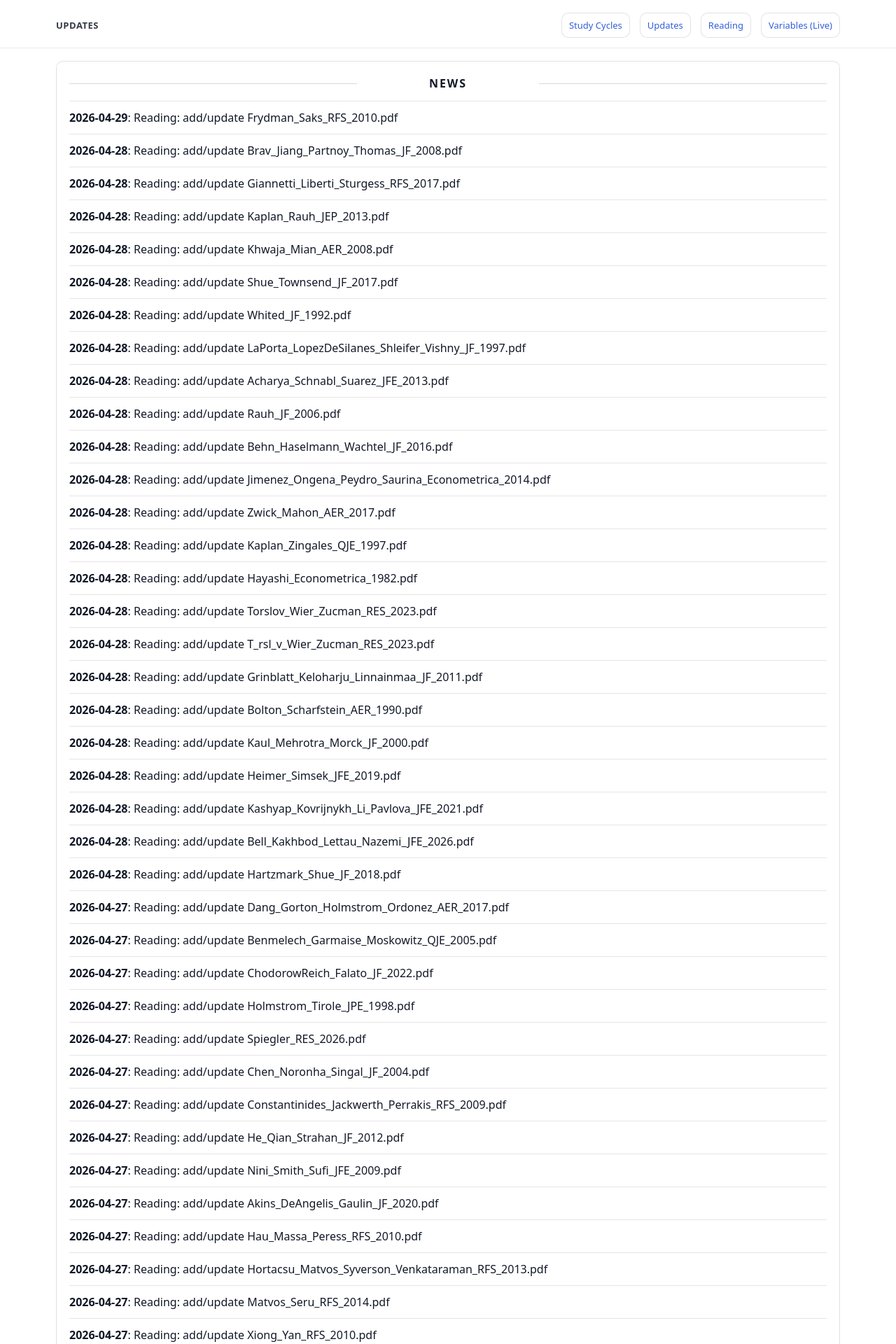
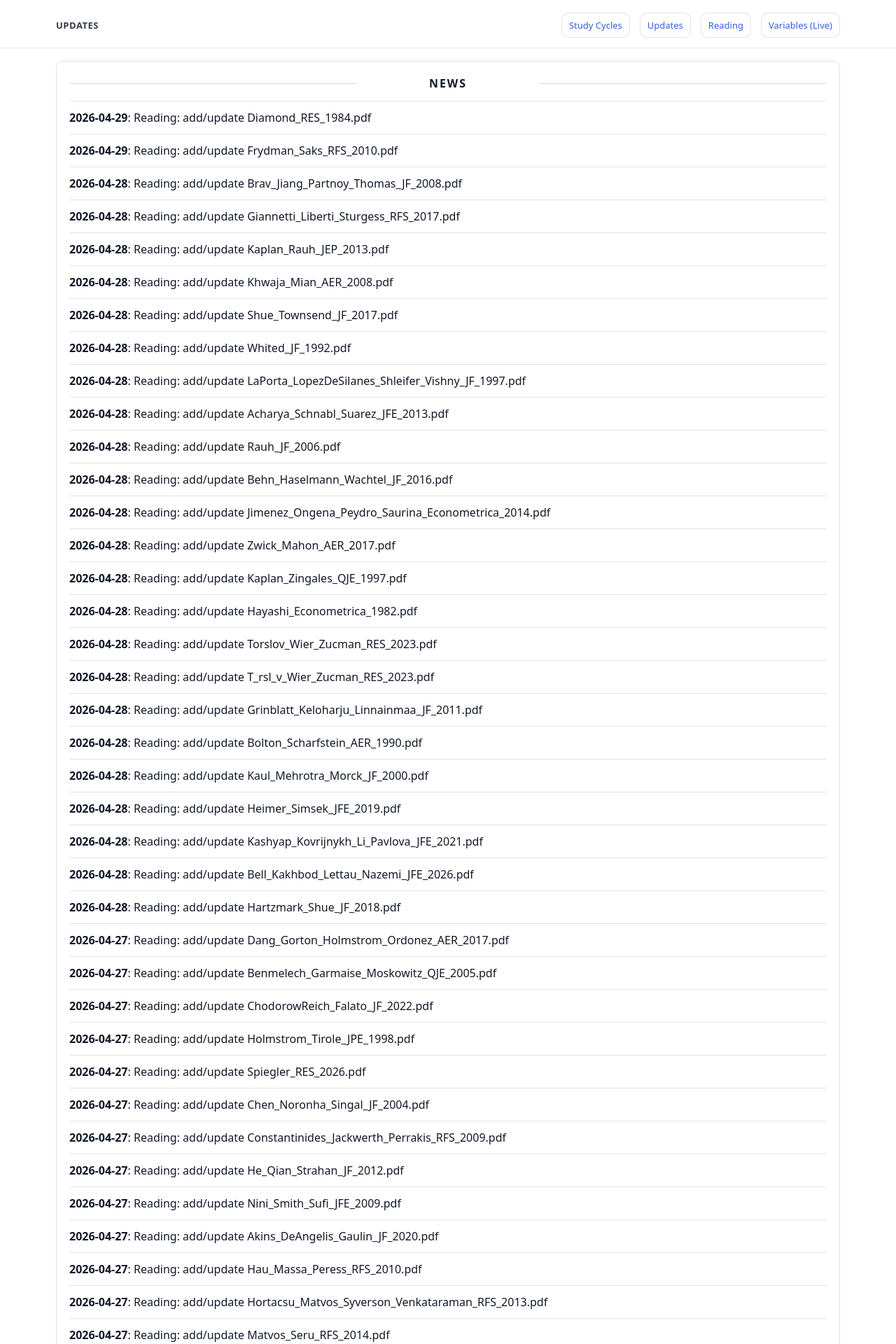
Before and after one commit to yaxinzn/study-archive, a Jekyll site: the page built from updates/index.md, in a window 1280 px wide. Shown: the top 1920 px of the page at 70% size. Built offline with Jekyll 4.4.1, drawn with Linux system fonts in a browser that asks for light colours; some of the changed text lies outside the part shown.

Commit message:
chore: update NEWS feed

```diff
--- a/_data/news.yml
+++ b/_data/news.yml
@@ -1,4 +1,7 @@
 # Auto-generated update history (sorted newest -> oldest). Do not edit manually.
+- ts: "1777409156"
+  date: "2026-04-29"
+  title: "Reading: add/update Diamond_RES_1984.pdf"
 - ts: "1777407720"
   date: "2026-04-29"
   title: "Reading: add/update Frydman_Saks_RFS_2010.pdf"
```
